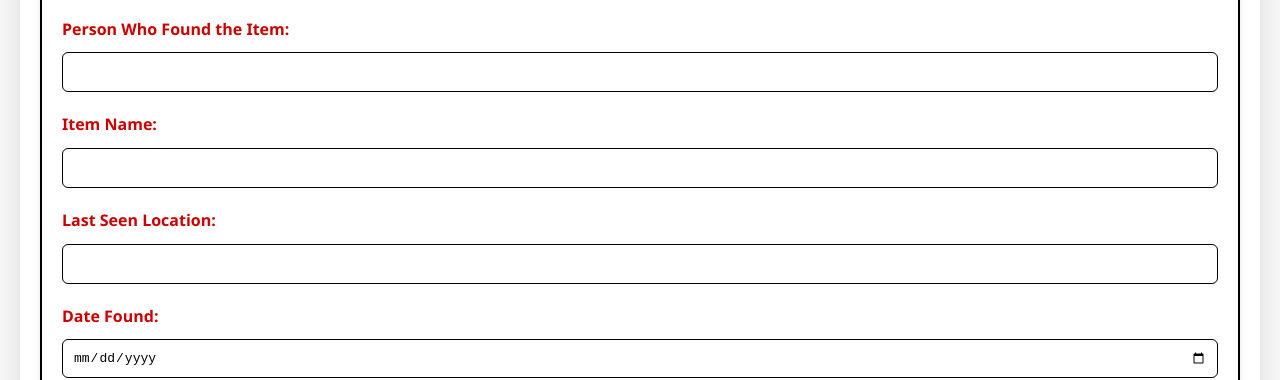
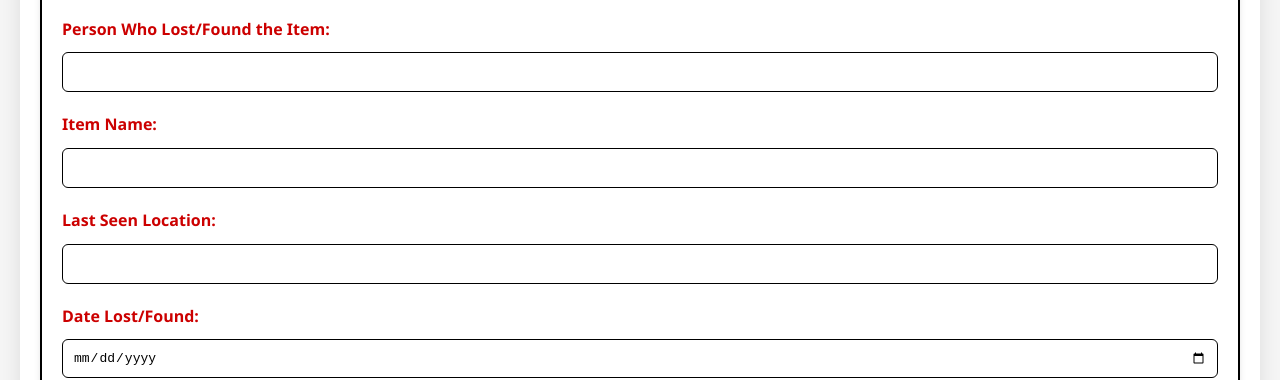
Before and after one commit to princehiteroza/Balbontin-s-Group, a plain HTML site: page index.html in a window 1280 px wide. Shown: the part 335-715 px from the top of the page. Drawn offline with Linux system fonts and the light colour scheme.

Commit message:
index.html

```diff
--- a/index.html
+++ b/index.html
@@ -266,7 +266,7 @@
             <h2>Report a Lost Item</h2>
             <form id="addItemForm">
                 <div class="form-group">
-                    <label for="finder">Person Who Found the Item:</label>
+                    <label for="finder">Person Who Lost/Found the Item:</label>
                     <input type="text" id="finder" name="finder" required>
                 </div>
                 <div class="form-group">
@@ -278,7 +278,7 @@
                     <input type="text" id="lastSeen" name="lastSeen" required>
                 </div>
                 <div class="form-group">
-                    <label for="date">Date Found:</label>
+                    <label for="date">Date Lost/Found:</label>
                     <input type="date" id="date" name="date" required>
                 </div>
                 <div class="form-group">
```
